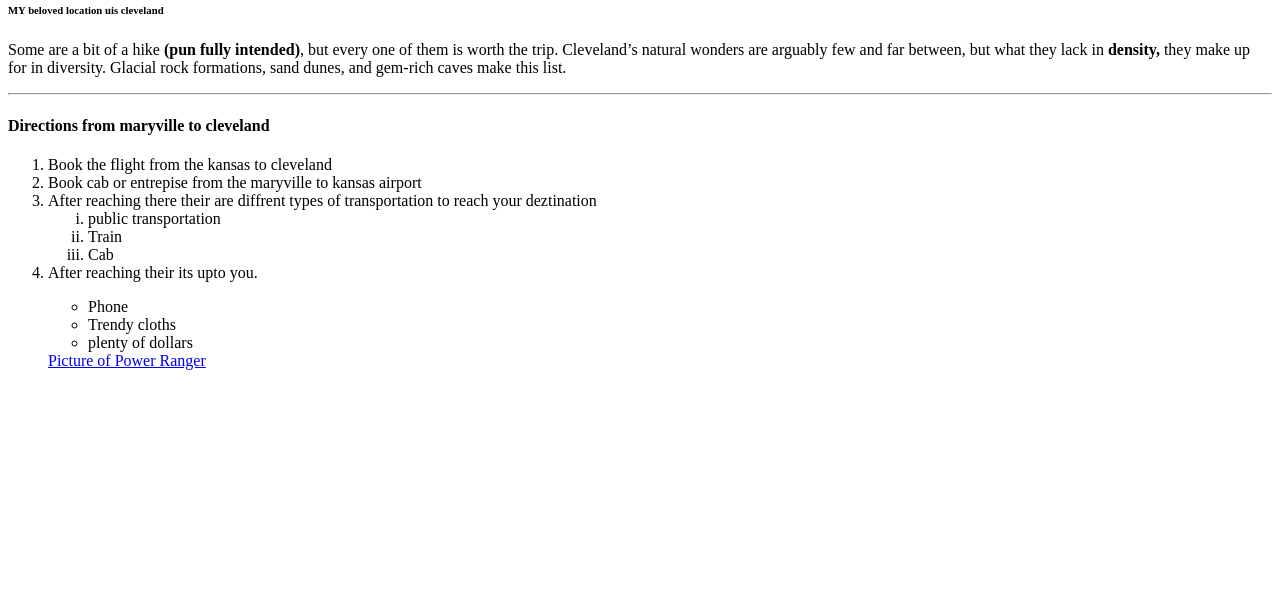
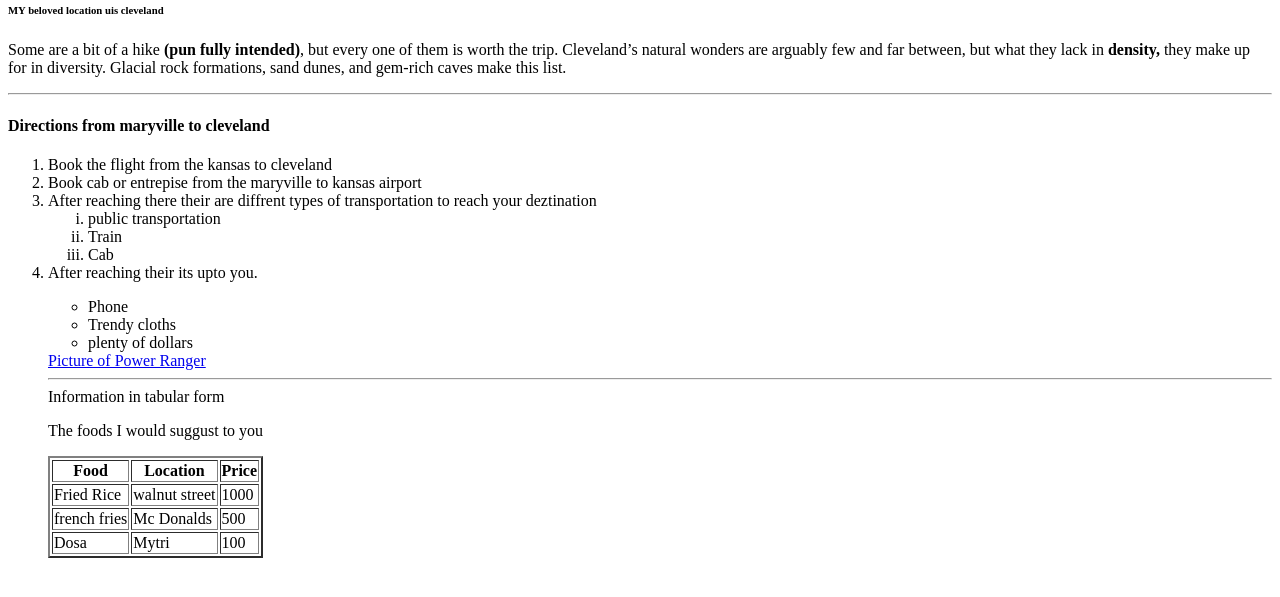
Before and after one commit to 44-563-WebApps-F21/webapps-f21-assignment-3-tejaswi31353, a plain HTML site: page index.html in a window 1280 px wide. Shown: the part 79-676 px from the top of the page. Drawn offline with Linux system fonts and the light colour scheme.

Commit message:
Table about foods

```diff
--- a/index.html
+++ b/index.html
@@ -44,7 +44,33 @@
 
 
 
+          <hr>
 
+
+
+        </h4>Information in tabular form</h4>
+        <p>The foods I would suggust to you</p>
+        <table border="2">
+          <tr>
+            <th>Food</th>
+            <th>Location</th>
+            <th>Price</th>
+          <tr>
+            <td>Fried Rice</td>
+            <td>walnut street</td>
+            <td>1000</td>
+          </tr>
+          <tr>
+            <td>french fries</td>
+            <td>Mc Donalds</td>
+            <td>500</td>
+          </tr>
+          <tr>
+            <td>Dosa</td>
+            <td>Mytri</td>
+            <td>100</td>
+          </tr>
+        </table>
 </body>
 
 </html>
```
